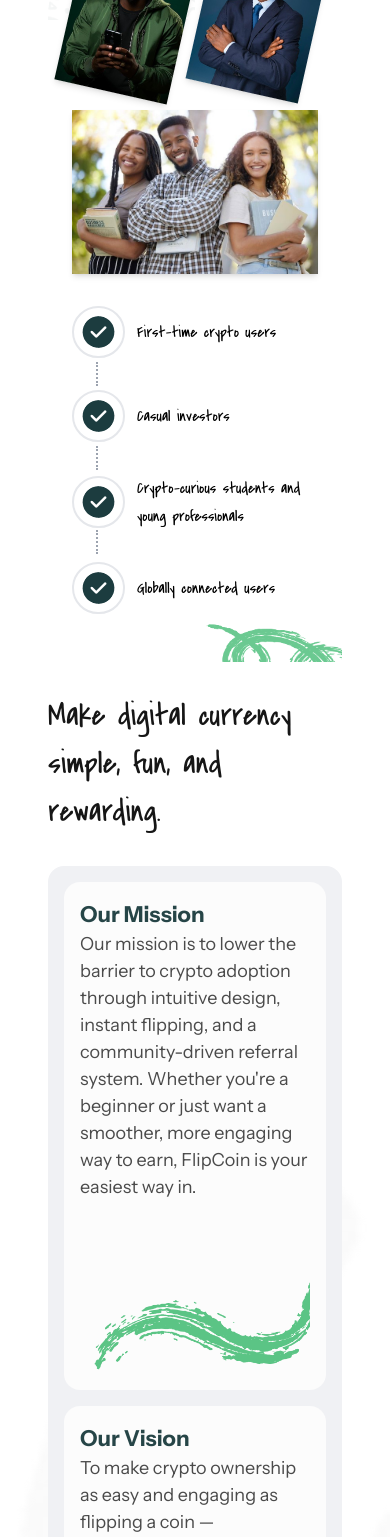
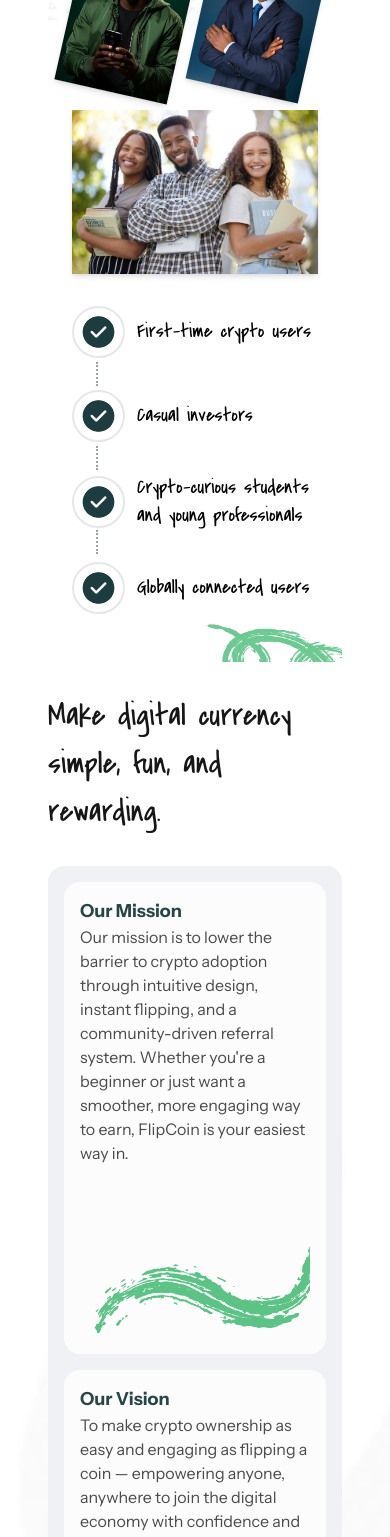
Before and after one commit to fermac1/flip-coin, a Nuxt app: page /about in a window 390 px wide. Shown: the part 432-1969 px from the top of the page. Built offline with nearby package versions, Linux system fonts and the light colour scheme; a web font is replaced by a local one.

Commit message:
fix: about responsive design

```diff
--- a/app/components/FaqAccordion.vue
+++ b/app/components/FaqAccordion.vue
@@ -11,9 +11,9 @@
       <!-- FAQ Question -->
       <button
         @click="toggleFaq(index)"
-        class="w-full flex justify-between items-center px-4 py-3 text-left text-gray-800 hover:bg-gray-50 transition font-instrument text-[22px] font-semibold"
+        class="w-full flex justify-between items-center px-4 py-3 text-left text-gray-800 hover:bg-gray-50 transition font-instrument"
       >
-        <span :class="openIndex === index ? 'text-[#5BC485]' : ''">
+        <span :class="openIndex === index ? 'text-[#5BC485] text-[22px] font-semibold' : 'text-[20px] font-normal'">
           {{ faq.question }}
         </span>
         <img class="w-5 h-5 transition-transform"
--- a/app/pages/about.vue
+++ b/app/pages/about.vue
@@ -37,27 +37,27 @@
                             </span> -->
                             <!-- Dotted line (below) -->
                             <span class="absolute top-14 left-3 w-px h-6 border-l-2 border-dotted border-gray-400"></span>
-                            <span class="text-[16px] md:text-[24px]">First-time crypto users</span>
+                            <span class="text-[20px] md:text-[24px]">First-time crypto users</span>
                             </li>
 
                             <!-- Item 2 -->
                             <li class="flex items-center space-x-3 relative">
                             <img src="../assets/images/about-tick.png" alt="" class="rounded-full border-2 p-2">
                             <span class="absolute top-14 left-3 w-px h-6 border-l-2 border-dotted border-gray-400"></span>
-                            <span class="text-[16px] md:text-[24px]">Casual investors</span>
+                            <span class="text-[20px] md:text-[24px]">Casual investors</span>
                             </li>
 
                             <!-- Item 3 -->
                             <li class="flex items-center space-x-3 relative">
                             <img src="../assets/images/about-tick.png" alt="" class="rounded-full border-2 p-2">
                             <span class="absolute top-14 left-3 w-px h-6 border-l-2 border-dotted border-gray-400"></span>
-                            <span class="text-[16px] md:text-[24px]">Crypto-curious students and young professionals</span>
+                            <span class="text-[20px] md:text-[24px]">Crypto-curious students and young professionals</span>
                             </li>
 
                             <!-- Item 4 (last one, no dotted line) -->
                             <li class="flex items-center space-x-3 relative">
                             <img src="../assets/images/about-tick.png" alt="" class="rounded-full border-2 p-2">
-                            <span class="text-[16px] md:text-[24px]">Globally connected users</span>
+                            <span class="text-[20px] md:text-[24px]">Globally connected users</span>
                             </li>
                         </ul>
                     </div>
@@ -81,8 +81,8 @@
                     <!-- Mission -->
                     <div class="bg-[#FCFCFC] p-4 rounded-2xl flex flex-col">
                         <div>
-                        <p class="font-bold text-[22px] text-[#022629DB]">Our Mission</p>
-                        <p class="font-light text-[18px] text-[#4A4A4A]">
+                        <p class="font-bold text-[18px] md:text-[22px] text-[#022629DB]">Our Mission</p>
+                        <p class="font-light text-[16px] md:text-[18px] text-[#4A4A4A]">
                             Our mission is to lower the barrier to crypto adoption through intuitive design, instant flipping, and a community-driven referral system. Whether you're a beginner or just want a smoother, more engaging way to earn, FlipCoin is your easiest way in.
                         </p>
                         </div>
@@ -94,8 +94,8 @@
                     <!-- Vision -->
                     <div class="bg-[#FCFCFC] p-4 rounded-2xl flex flex-col">
                         <div>
-                        <p class="font-bold text-[22px] text-[#022629DB]">Our Vision</p>
-                        <p class="font-light text-[18px] text-[#4A4A4A]">
+                        <p class="font-bold text-[18px] md:text-[22px] text-[#022629DB]">Our Vision</p>
+                        <p class="font-light text-[16px] md:text-[18px] text-[#4A4A4A]">
                             To make crypto ownership as easy and engaging as flipping a coin — empowering anyone, anywhere to join the digital economy with confidence and simplicity.
                         </p>
                         </div>
--- a/app/pages/faq.vue
+++ b/app/pages/faq.vue
@@ -6,7 +6,7 @@
         </div>
 
             <div class="mt-[50px] md:mt-[120px] mb-[50px]">
-                <div class="text-center text-[#161616] w-[350px] md:w-[700px] mx-auto">
+                <div class="text-center text-[#161616] w-[300px] md:w-[700px] mx-auto">
                     <p class="font-craftwork font-extrabold text-[32px] md:text-[64px]">FAQs</p>
                     <p class="font-instrument text-[16px] md:text-[20px] font-light">Flipcoin is a gamified, beginner-friendly crypto platform.</p>
                     <p class="font-instrument text-[16px] md:text-[20px] font-light">It's secure, transparent, and perfect for quick, low-stakes trading.</p>
```
